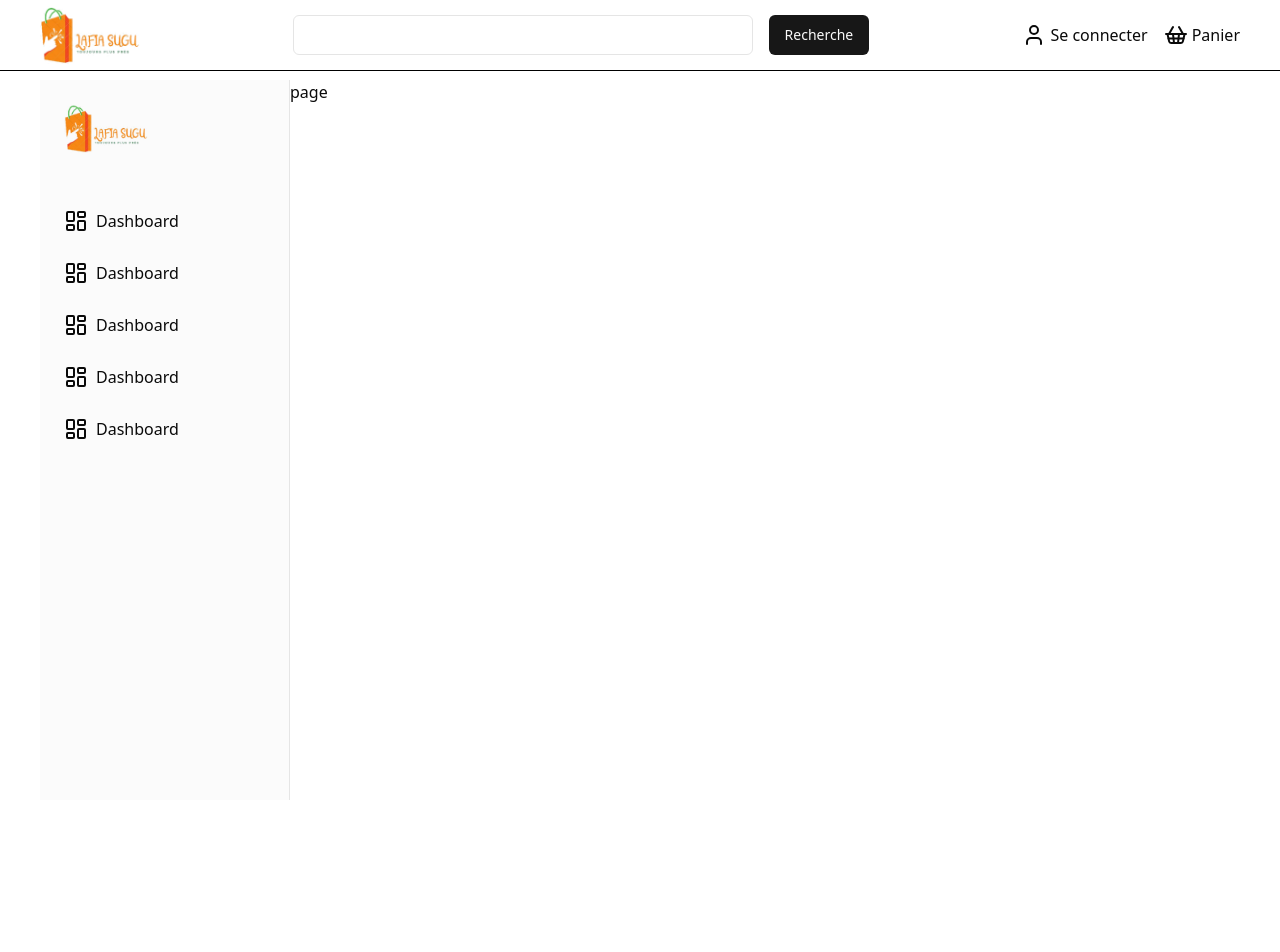
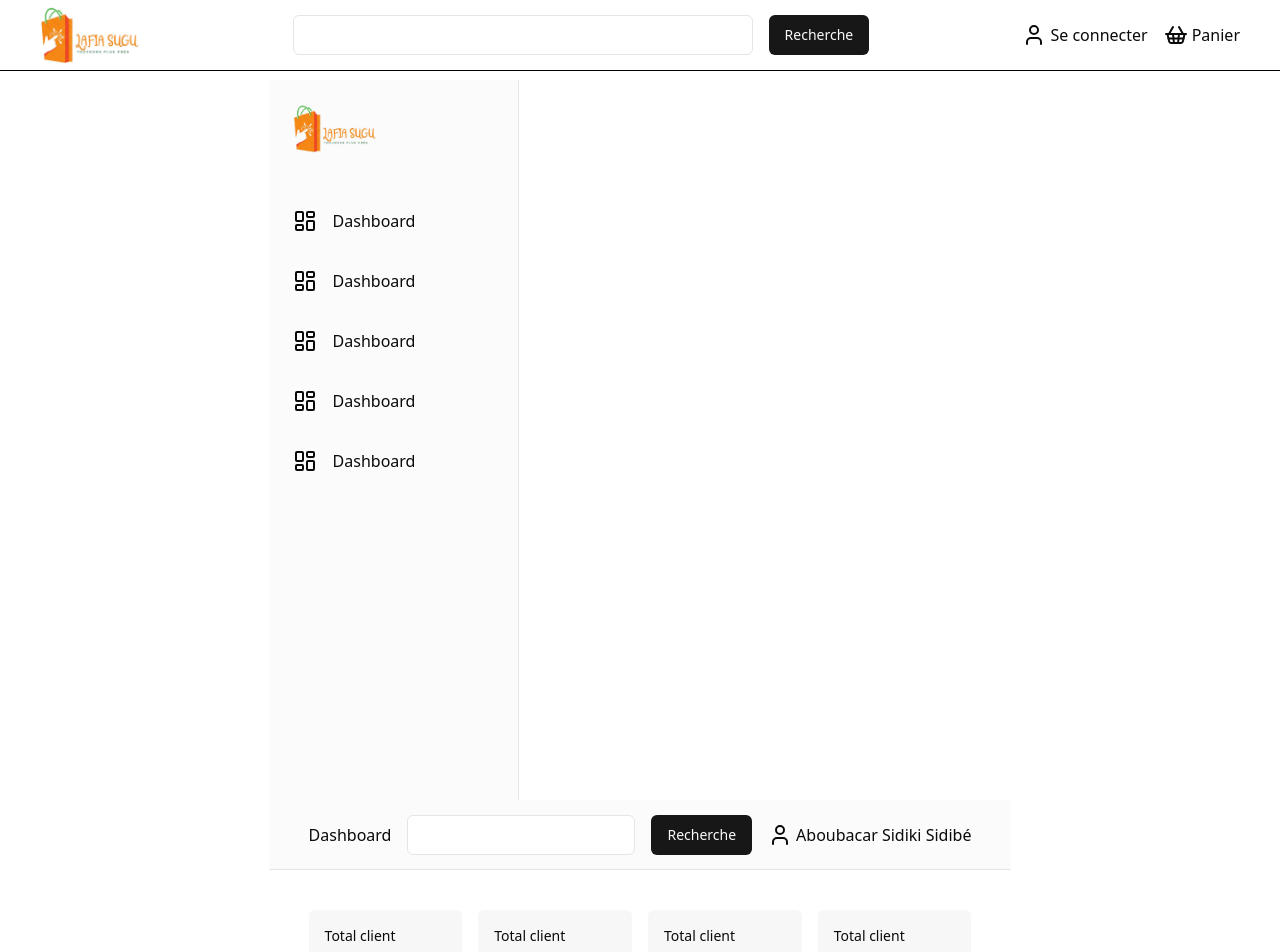
Before and after one commit to krissidibe/lafia, a Next.js app: page /customer in a window 1280 px wide. Shown: the top 952 px of the page. Before the commit the page ends 849 px from the top, so only its background shows below. Built offline with nearby package versions, Linux system fonts and the light colour scheme.

Commit message:
07 Janv  bugs237

```diff
--- /dev/null
+++ b/src/app/customer/_components/NavbarCustomer.tsx
@@ -0,0 +1,33 @@
+import React from 'react'
+import { Input } from '../../../components/ui/input'
+import { ShoppingBasket, UserIcon } from 'lucide-react'
+import { Button } from '../../../components/ui/button'
+import Image from 'next/image'
+
+function NavbarCustomer() {
+  return (
+
+        <div className='h-[70px] flex   z-50 items-center px-10 w-auto   justify-between gap-4  bg-zinc-300/10 p-4 border-b  '>
+          <div>
+           Dashboard
+          </div>
+
+           <div className='flex-1 flex gap-4 max-w-xl'>
+           <Input
+
+            />
+<Button>Recherche</Button>
+           </div>
+            <div className=' flex gap-4'>
+                <p className='flex gap-1 justify-center items-center'>
+                <UserIcon/>
+                    Aboubacar Sidiki Sidibé</p>
+
+            </div>
+
+        </div>
+
+  )
+}
+
+export default NavbarCustomer
--- a/src/app/customer/_components/Sidebar.tsx
+++ b/src/app/customer/_components/Sidebar.tsx
@@ -8,13 +8,14 @@ function Sidebar() {
 
 <Image className='p-2' src={"/images/logo.png"} width={100} height={100} alt='' />
 
-<div className='h-full flex flex-col gap-3 pt-10'>
+<div className=' flex flex-col gap-5 pt-10'>
 
-    <p className='flex gap-2 p-2 w-full  hover:bg-orange-400 hover:text-white cursor-pointer rounded-md'> <LayoutDashboard/> Dashboard</p>
-    <p className='flex gap-2 p-2 w-full  hover:bg-orange-400 hover:text-white cursor-pointer rounded-md'> <LayoutDashboard/> Dashboard</p>
-    <p className='flex gap-2 p-2 w-full  hover:bg-orange-400 hover:text-white cursor-pointer rounded-md'> <LayoutDashboard/> Dashboard</p>
-    <p className='flex gap-2 p-2 w-full  hover:bg-orange-400 hover:text-white cursor-pointer rounded-md'> <LayoutDashboard/> Dashboard</p>
-    <p className='flex gap-2 p-2 w-full  hover:bg-orange-400 hover:text-white cursor-pointer rounded-md'> <LayoutDashboard/> Dashboard</p>
+    <p className='flex gap-4 p-2 w-full  hover:bg-orange-400 hover:text-white cursor-pointer rounded-md'> <LayoutDashboard/> Dashboard</p>
+    <p className='flex gap-4 p-2 w-full  hover:bg-orange-400 hover:text-white cursor-pointer rounded-md'> <LayoutDashboard/> Dashboard</p>
+    <p className='flex gap-4 p-2 w-full  hover:bg-orange-400 hover:text-white cursor-pointer rounded-md'> <LayoutDashboard/> Dashboard</p>
+    <p className='flex gap-4 p-2 w-full  hover:bg-orange-400 hover:text-white cursor-pointer rounded-md'> <LayoutDashboard/> Dashboard</p>
+    <p className='flex gap-4 p-2 w-full  hover:bg-orange-400 hover:text-white cursor-pointer rounded-md'> <LayoutDashboard/> Dashboard</p>
+
 
 </div>
     </div>
--- a/src/app/customer/layout.tsx
+++ b/src/app/customer/layout.tsx
@@ -3,6 +3,7 @@ import { Inter } from 'next/font/google'
 import '../globals.css'
 import Navbar from '@/components/Navbar'
 import Sidebar from './_components/Sidebar'
+import NavbarCustomer from './_components/NavbarCustomer'
 
 const inter = Inter({ subsets: ['latin'] })
 
@@ -19,14 +20,16 @@ export default function RootLayout({
   return (
     <html lang="en">
 
-      <body className="h-screen w-screen">
+      <body className="h-screen w-screen flex">
 
-        <main className='h-full  w-full flex  '>
+
         <Sidebar/>
+<div className="flex flex-col  w-full">
+ <NavbarCustomer/>
+        {children}
+</div>
 
-        {children}
 
-        </main>
 
         </body>
     </html>
--- a/src/app/customer/page.tsx
+++ b/src/app/customer/page.tsx
@@ -2,8 +2,23 @@ import React from 'react'
 
 function page() {
   return (
-    <div>page</div>
+    <div className='p-10 flex'>
+      <div className='grid md:grid-cols-3 xl:grid-cols-4 w-full gap-4'>
+     <InfoType/>
+     <InfoType/>
+     <InfoType/>
+     <InfoType/>
+
+      </div>
+    </div>
   )
+
+  function InfoType() {
+    return <div className='bg-zinc-200/30 p-4 rounded-md h-[80px] flex flex-col  justify-between w-full '>
+      <p className='text-sm'>Total client</p>
+      <p className='text-base font-bold'>10</p>
+    </div>
+  }
 }
 
 export default page
--- a/src/app/layout.tsx
+++ b/src/app/layout.tsx
@@ -20,7 +20,7 @@ export default function RootLayout({
 
       <body className="h-screen w-screen">
         <Navbar/>
-        <main className='px-10 h-full pt-20 max-w-7xl mx-auto'>
+        <main className='px-0 h-full pt-20 max-w-7xl mx-auto'>
         {children}
 
         </main>
```
